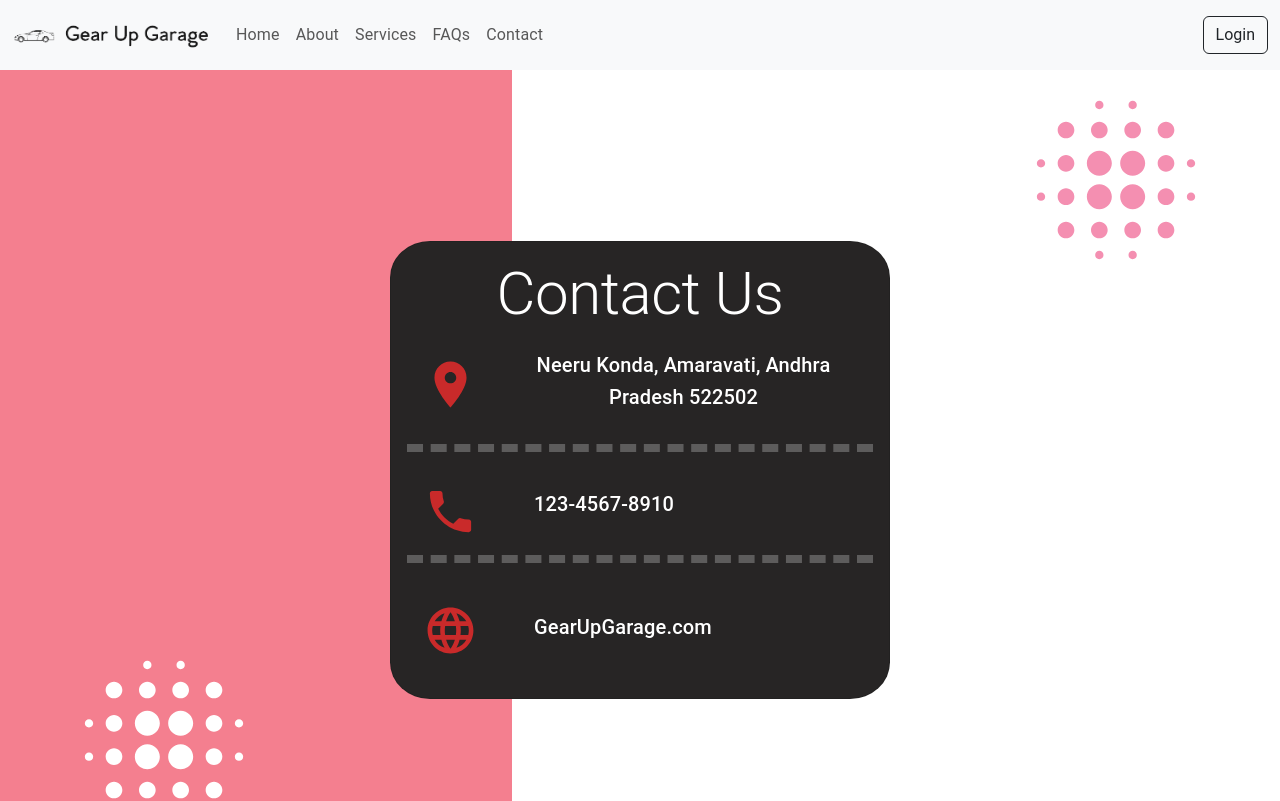
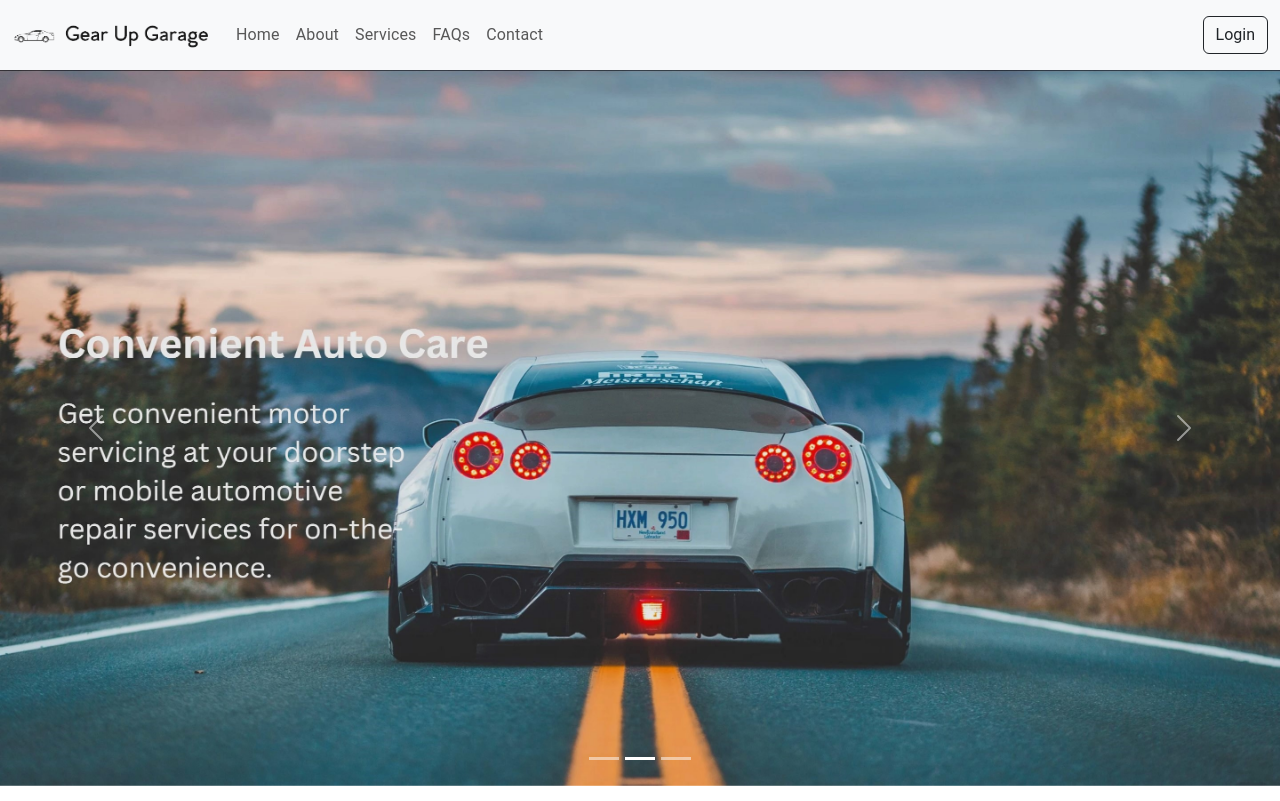
Before and after one commit to shanmuka7482/GearUpGarage_Using_bootstrap, a React (Create React App) app: page / in a window 1280 px wide. Shown: the top 801 px of the page. Built offline with nearby package versions, Linux system fonts and the light colour scheme.

Commit message:
Router is added

```diff
--- a/package.json
+++ b/package.json
@@ -12,12 +12,16 @@
     "@testing-library/react": "^13.4.0",
     "@testing-library/user-event": "^13.5.0",
     "bootstrap": "^5.3.3",
+    "localforage": "^1.10.0",
+    "match-sorter": "^6.3.4",
     "react": "^18.2.0",
     "react-bootstrap": "^2.10.2",
     "react-dom": "^18.2.0",
     "react-img-mapper": "^1.5.1",
+    "react-router-dom": "^6.22.3",
     "react-scripts": "5.0.1",
     "react-tooltip": "^5.26.3",
+    "sort-by": "^1.2.0",
     "web-vitals": "^2.1.4"
   },
   "scripts": {
--- a/src/App.css
+++ b/src/App.css
@@ -5,3 +5,6 @@ h4,
 p {
   color: "#434454" !important;
 }
+a{
+  text-decoration: none !important;
+}
--- a/src/App.js
+++ b/src/App.js
@@ -1,14 +1,14 @@
 import "./App.css";
 import "../node_modules/bootstrap/dist/css/bootstrap.min.css";
-import Home from "./components/home/Home";
-import Service from "./components/Serivice/Serice";
-import Contact from "./components/Contact_Us/Contact_us";
+import { Outlet } from "react-router-dom";
+import Footer from "./components/home/footer";
+import Header from "./components/home/Header"
 function App() {
   return (
     <div className="App">
-      {/* <Home /> */}
-      {/* <Service/> */}
-      <Contact />
+      <Header />
+      <Outlet/>
+      <Footer/>
     </div>
   );
 }
--- /dev/null
+++ b/src/Router/Router.jsx
@@ -0,0 +1,29 @@
+import { createBrowserRouter } from "react-router-dom";
+import App from "../App";
+import Home from "../components/home/Home";
+import Service from "../components/Serivice/Serice";
+import Contact_us from "../components/Contact_Us/Contact_us";
+
+const router = createBrowserRouter([
+  {
+    path: "/",
+    element: <App />,
+    children: [
+      {
+        path: "/",
+        element: <Home />,
+      },
+      {
+        path: "/Service",
+        element: <Service />,
+      },
+
+      {
+        path: "/Contact_Us",
+        element: <Contact_us />,
+      },
+    ],
+  },
+]);
+
+export default router;
--- a/src/components/Contact_Us/Contact_us.jsx
+++ b/src/components/Contact_Us/Contact_us.jsx
@@ -1,13 +1,9 @@
 import React from "react";
-import Header from "../home/Header";
 import Content from "./Content";
-import Footer from "../home/footer";
 function Contact_us() {
   return (
     <>
-      <Header />
       <Content />
-      <Footer />
     </>
   );
 }
--- a/src/components/Serivice/Serice.jsx
+++ b/src/components/Serivice/Serice.jsx
@@ -1,15 +1,11 @@
 import "../../App.css";
-import Header from "../home/Header.jsx";
-import Footer from "../home/footer.jsx";
 import Heading from "./Heading.jsx";
 import Main from "./Main.jsx";
 function Service() {
   return (
     <div className="App">
-      <Header />
       <Heading />
       <Main />
-      <Footer />
     </div>
   );
 }
--- a/src/components/home/Header.jsx
+++ b/src/components/home/Header.jsx
@@ -5,7 +5,6 @@ import Nav from "react-bootstrap/Nav";
 import Navbar from "react-bootstrap/Navbar";
 import Image from "react-bootstrap/Image";
 import logo from "../../photos/logo.png";
-
 function NavScrollExample() {
   return (
     <Navbar expand="lg" className="bg-body-tertiary p-0">
@@ -20,11 +19,11 @@ function NavScrollExample() {
             style={{ maxHeight: "100px" }}
             navbarScroll
           >
-            <Nav.Link href="#action1">Home</Nav.Link>
+            <Nav.Link href="/">Home</Nav.Link>
             <Nav.Link href="#action2">About</Nav.Link>
-            <Nav.Link href="#action3">Services</Nav.Link>
+            <Nav.Link href="/Service">Services</Nav.Link>
             <Nav.Link href="#action4">FAQs</Nav.Link>
-            <Nav.Link href="#action5">Contact</Nav.Link>
+            <Nav.Link href="/Contact_Us">Contact</Nav.Link>
           </Nav>
           <Form className="d-flex ">
             <Button variant="outline-dark">Login</Button>
--- a/src/components/home/Home.jsx
+++ b/src/components/home/Home.jsx
@@ -1,20 +1,16 @@
 import "../../App.css";
-import Header from "./Header.jsx";
 import Carousel from "./Carousel.jsx";
 import ChooseUs from "./Sec_1.jsx";
 import HowWorks from "./Sec_2.jsx"; //rafce
 import About from "./advantages.jsx";
-import Footer from "./footer.jsx";
 
 function Home() {
   return (
     <div className="App">
-      <Header />
       <Carousel />
       <ChooseUs />
       <HowWorks />
       <About />
-      <Footer />
     </div>
   );
 }
--- a/src/index.js
+++ b/src/index.js
@@ -1,15 +1,16 @@
 import { CssBaseline, ThemeProvider } from "@mui/material";
 import React from "react";
 import ReactDOM from "react-dom/client";
-import App from "./App";
-import theme  from "./components/theme";
+import theme from "./components/theme";
+import router from "./Router/Router";
+import { RouterProvider } from "react-router-dom";
 
 const root = ReactDOM.createRoot(document.getElementById("root"));
 root.render(
   <React.StrictMode>
     <ThemeProvider theme={theme}>
-      <CssBaseline/>
-      <App />
+      <CssBaseline />
+      <RouterProvider router={router} />
     </ThemeProvider>
   </React.StrictMode>
 );
```
Also changed, not shown: 1 other file (tests, documents, lock files or other folders).
